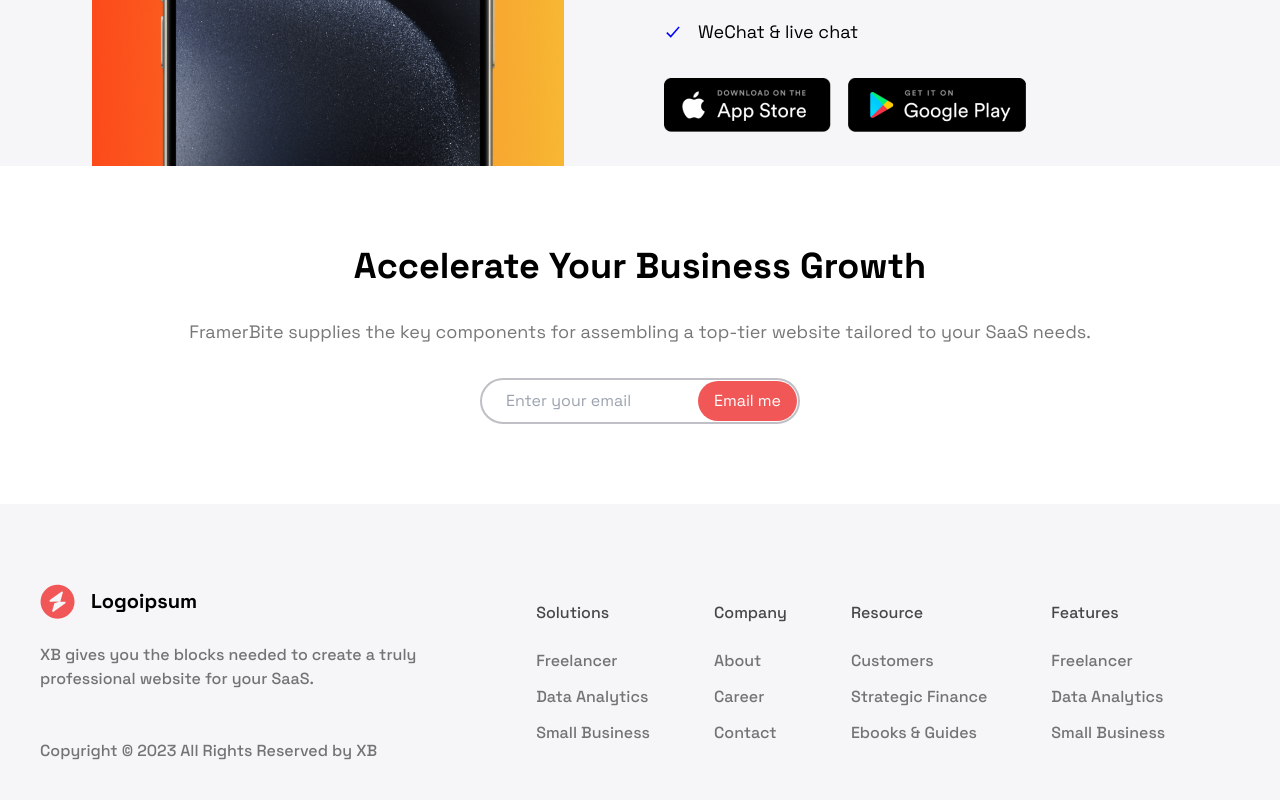
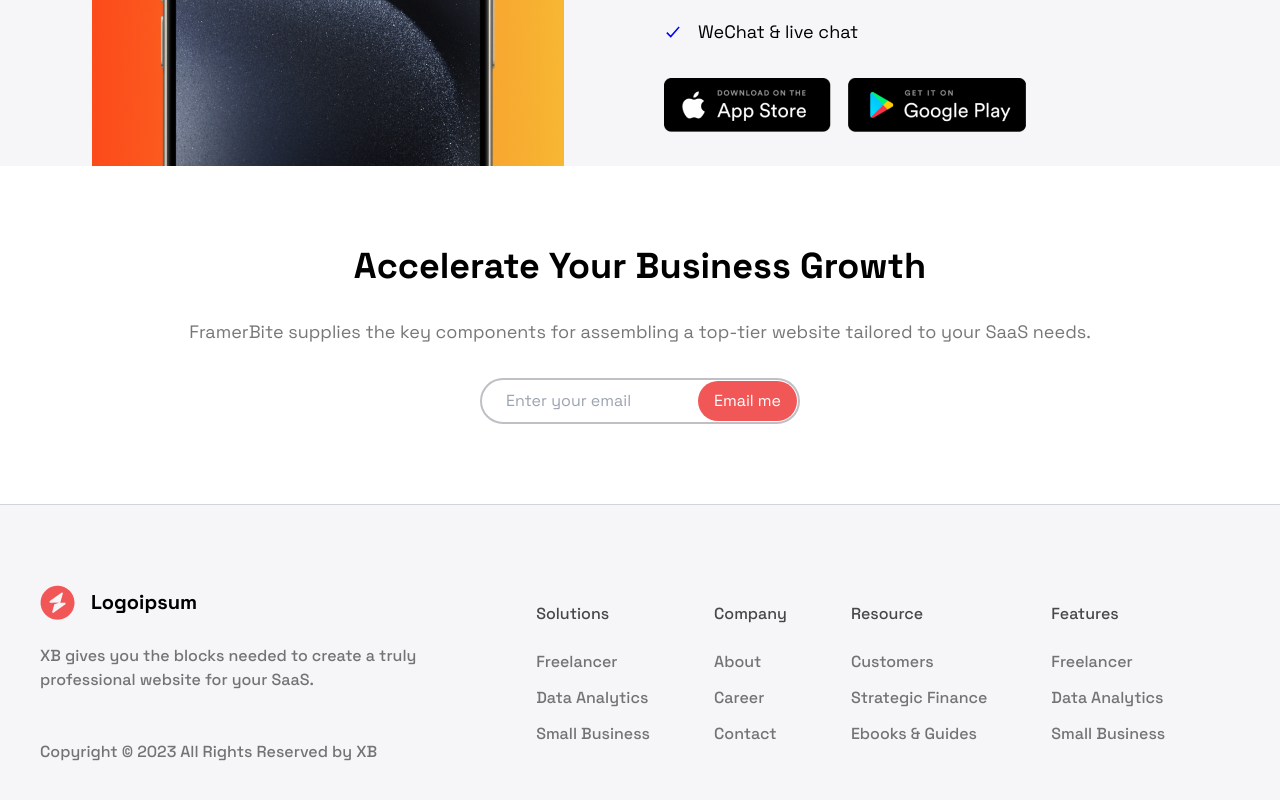
Before and after one commit to daniels9028/wadde, a React (Vite) app: page / in a window 1280 px wide. Shown: the part 3996-4796 px from the top of the page. Built offline with nearby package versions, Linux system fonts and the light colour scheme; a web font is replaced by a local one.

Commit message:
Border at footer section

```diff
--- a/src/components/Footer.jsx
+++ b/src/components/Footer.jsx
@@ -3,7 +3,7 @@ import logo from "../assets/logo.png";
 
 const Footer = ({ footerLinks }) => {
   return (
-    <section className="mt-20 bg-[#F6F6F9] w-full">
+    <section className="mt-20 bg-[#F6F6F9] w-full border-t border-gray-300">
       <footer className="container mx-auto lg:px-10 px-4 py-20">
         <div className="flex lg:flex-row justify-center gap-8 flex-col w-full">
           <div className="lg:w-1/3 flex flex-col">
```
